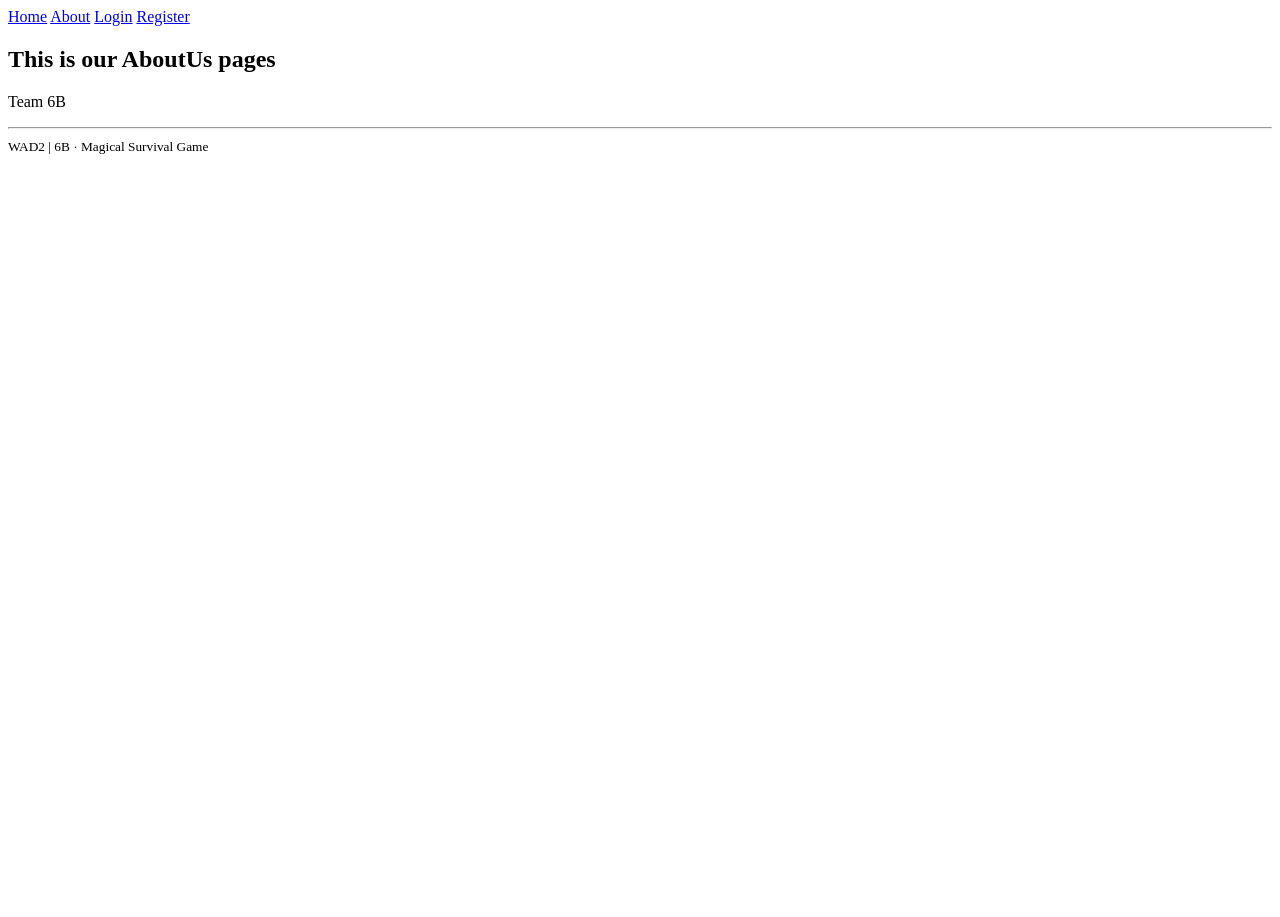
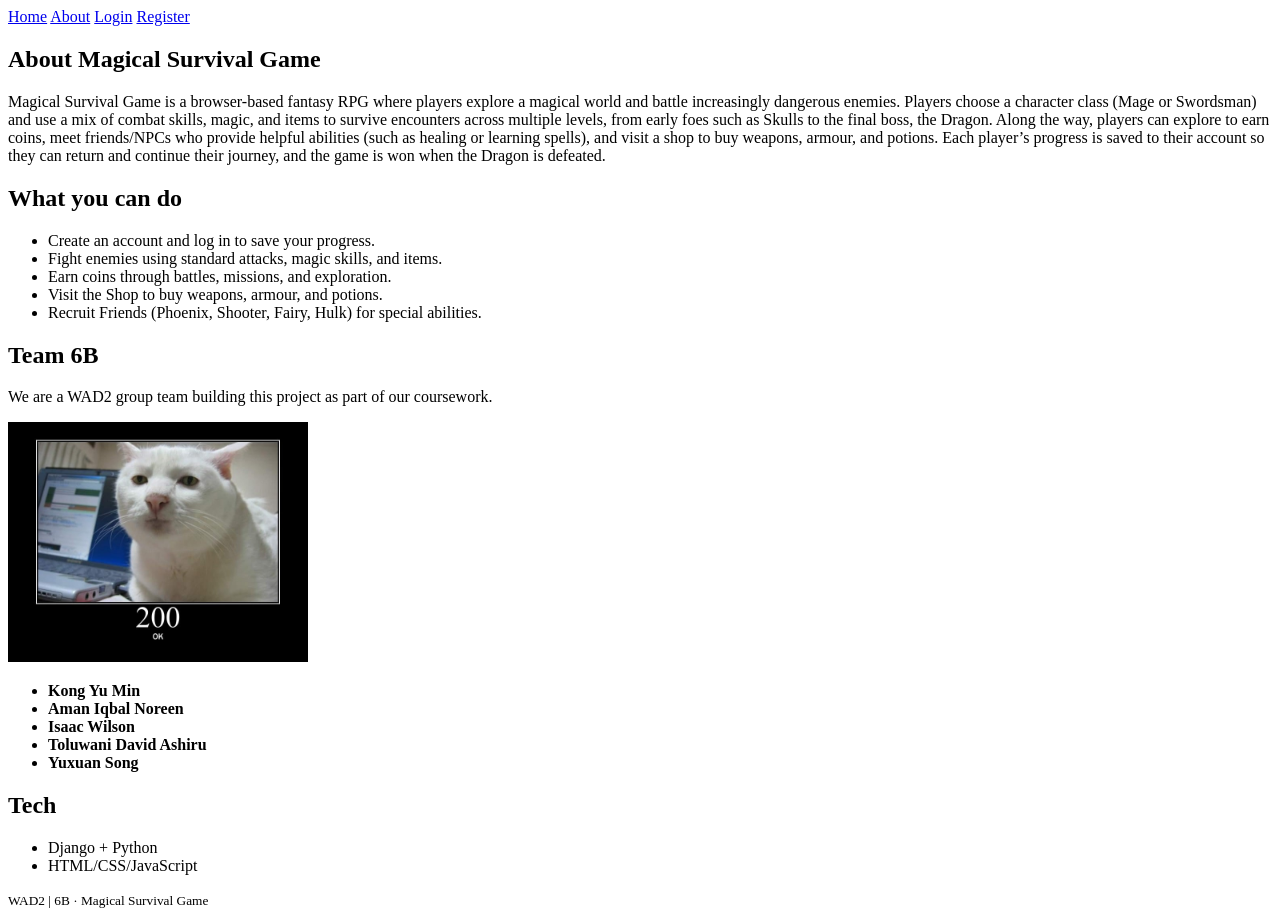
Before and after one commit to minkong05/wad2-magical-survival-game, a Django app: page /AboutUs/ in a window 1280 px wide. Before the commit the page ends 154 px from the top, so only its background shows below. Run offline with Django 5.2, Linux system fonts and the light colour scheme.

Commit message:
feat: complete AboutUs page content

```diff
--- a/config/settings.py
+++ b/config/settings.py
@@ -119,4 +119,5 @@ USE_TZ = True
 # Static files (CSS, JavaScript, Images)
 # https://docs.djangoproject.com/en/6.0/howto/static-files/
 
-STATIC_URL = 'static/'
+STATIC_URL = "/static/"
+STATICFILES_DIRS = [BASE_DIR / "static"]
--- a/templates/core/aboutus.html
+++ b/templates/core/aboutus.html
@@ -1,16 +1,55 @@
 {% extends "base.html" %}
+{% load static %}
 {% block title %}About Us{% endblock %}
+
 
 {% block content %}
 <section>
-  <h1>This is our AboutUs pages</h1>
+  <h1>About Magical Survival Game</h1>
   <p>
-    Team 6B
+    Magical Survival Game is a browser-based fantasy RPG where players explore a magical world and battle increasingly dangerous enemies.
+    Players choose a character class (Mage or Swordsman)
+    and use a mix of combat skills, magic, and items to survive encounters across multiple levels,
+    from early foes such as Skulls to the final boss, the Dragon.
+    Along the way, players can explore to earn coins,
+    meet friends/NPCs who provide helpful abilities (such as healing or learning spells),
+    and visit a shop to buy weapons, armour,
+    and potions. Each player’s progress is saved to their account so they can return and continue their journey,
+    and the game is won when the Dragon is defeated.
   </p>
+</section>
+
+<section>
+  <h2>What you can do</h2>
+  <ul>
+    <li>Create an account and log in to save your progress.</li>
+    <li>Fight enemies using standard attacks, magic skills, and items.</li>
+    <li>Earn coins through battles, missions, and exploration.</li>
+    <li>Visit the Shop to buy weapons, armour, and potions.</li>
+    <li>Recruit Friends (Phoenix, Shooter, Fairy, Hulk) for special abilities.</li>
+  </ul>
+</section>
+
+<section>
+  <h2>Team 6B</h2>
+  <p>We are a WAD2 group team building this project as part of our coursework.</p>
+  <img src="{% static 'img/test.jpg' %}" alt="testing image" width="300">
+  <ul>
+    <li><strong>Kong Yu Min</strong></li>
+    <li><strong>Aman Iqbal Noreen</strong></li>
+    <li><strong>Isaac Wilson</strong></li>
+    <li><strong>Toluwani David Ashiru</strong></li>
+    <li><strong>Yuxuan Song</strong></li>
+  </ul>
+</section>
+
+<section>
+  <h2>Tech</h2>
+  <ul>
+    <li>Django + Python</li>
+    <li>HTML/CSS/JavaScript</li>
+  </ul>
+</section>
 
 
-</section>
-
-<hr>
-
 {% endblock %}
```
Also changed, not shown: static/img/test.jpg (added).
